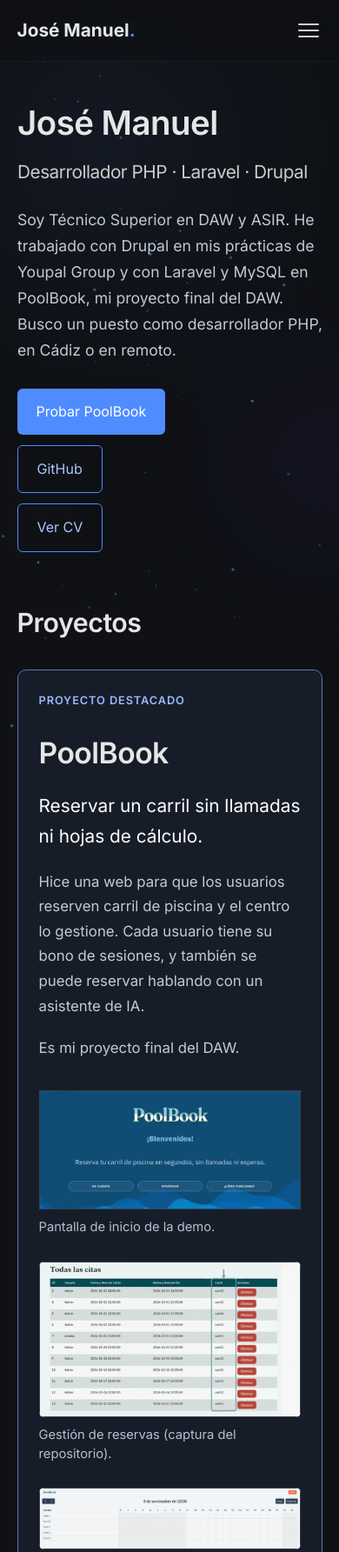
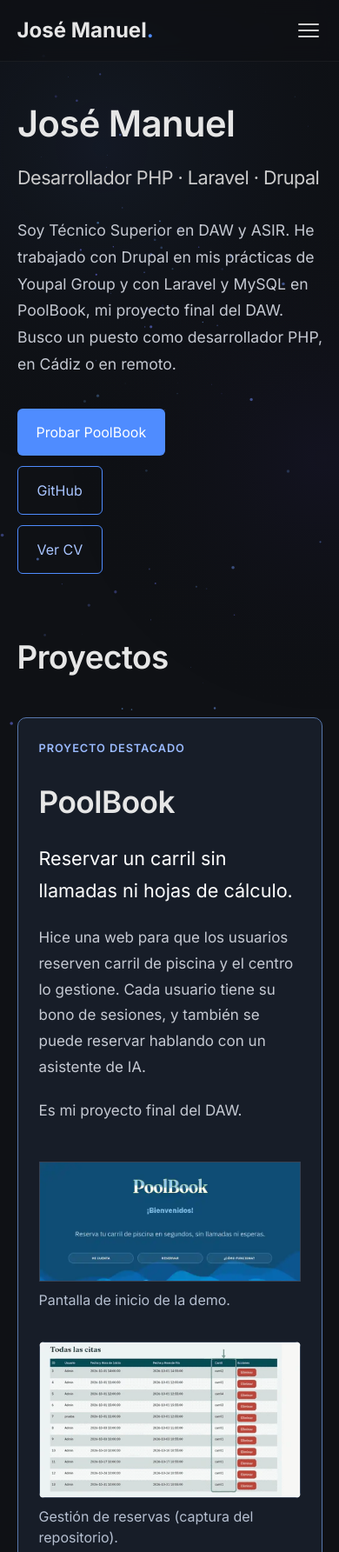
Before and after one commit to JoseBenitezAlba/Personal-Website, a plain HTML site: page index.html in a window 390 px wide. Shown: the top 1785 px of the page at 87% size. Drawn offline with Linux system fonts and the light colour scheme.

Commit message:
letra y espacios más grandes, contenido más ancho

```diff
--- a/style.css
+++ b/style.css
@@ -678,42 +678,45 @@ a:focus-visible, button:focus-visible { outline: 3px solid #b5ccff; outline-offs
   .project-gallery { grid-template-columns: 1fr; }
 }
 
-/* Más ancho, más aire y letra algo mayor en pantallas grandes. */
-body { font-size: 1.0625rem; line-height: 1.7; }
-.container { max-width: 1080px; }
-.hero-container, .narrow { max-width: 1080px; }
-.hero { padding: 140px 0 40px; }
-.hero-name { font-size: 3.8rem; margin-bottom: 18px; }
-.hero-role { font-size: 1.5rem; margin-bottom: 22px; }
-.hero-description { max-width: 720px; font-size: 1.1rem; margin-bottom: 30px; }
-nav a { font-size: 1rem; }
-.logo { font-size: 1.3rem; }
-.btn-primary, .btn-secondary { font-size: 1rem; padding: 14px 26px; }
-.section { padding: 72px 0; }
-#projects.section { padding-top: 32px; }
-.section-title { font-size: 1.9rem; margin-bottom: 28px; }
-.featured-project { padding: 44px; }
-.featured-project h3 { font-size: 2.5rem; }
-.project-lead { font-size: 1.5rem; }
-.project-gallery { gap: 28px; margin: 34px 0; }
-.project-gallery figcaption { font-size: .92rem; }
-.case-flow { padding: 26px 0; margin: 30px 0; }
-.case-flow span:not([aria-hidden]) { font-size: 1.05rem; }
-.case-details { font-size: 1.05rem; }
-.featured-project h4 { font-size: 1.25rem; margin: 30px 0 14px; }
-.tech { font-size: .95rem; }
-.demo-note { font-size: .98rem; }
-.project-card { padding: 34px; }
-.skill-name { font-size: 1.1rem; }
-.skill-level { font-size: .92rem; }
+/* Más ancho, más aire y letra más grande en pantallas grandes. */
+body { font-size: 1.125rem; line-height: 1.75; }
+.container { max-width: 1200px; }
+.hero-container, .narrow { max-width: 1200px; }
+.hero { padding: 160px 0 56px; }
+.hero-name { font-size: 4.8rem; margin-bottom: 20px; }
+.hero-role { font-size: 1.7rem; margin-bottom: 26px; }
+.hero-description { max-width: 780px; font-size: 1.25rem; margin-bottom: 36px; }
+nav a { font-size: 1.1rem; }
+.logo { font-size: 1.5rem; }
+.btn-primary, .btn-secondary { font-size: 1.1rem; padding: 16px 30px; }
+.section { padding: 96px 0; }
+#projects.section { padding-top: 40px; }
+.section-title { font-size: 2.3rem; margin-bottom: 36px; }
+.featured-project { padding: 52px; }
+.featured-project h3 { font-size: 3rem; }
+.project-lead { font-size: 1.7rem; }
+.featured-project p, .case-details { max-width: 800px; }
+.project-gallery { gap: 36px; margin: 44px 0; }
+.project-gallery figcaption { font-size: 1rem; }
+.case-flow { padding: 32px 0; margin: 40px 0; }
+.case-flow span:not([aria-hidden]) { font-size: 1.15rem; }
+.case-details { font-size: 1.15rem; }
+.featured-project h4 { font-size: 1.4rem; margin: 40px 0 16px; }
+.tech { font-size: 1.05rem; }
+.demo-note { font-size: 1.05rem; }
+.project-card { padding: 40px; }
+.skill-name { font-size: 1.2rem; }
+.skill-level { font-size: 1rem; }
 @media (max-width: 768px) {
-  body { font-size: 1.05rem; }
+  body { font-size: 1.0625rem; }
   .hero { padding: 120px 0 24px; }
-  .hero-name { font-size: 2.4rem; }
-  .hero-role { font-size: 1.3rem; }
-  .section { padding: 56px 0; }
+  .hero-name { font-size: 2.6rem; }
+  .hero-role { font-size: 1.35rem; }
+  .hero-description { font-size: 1.1rem; }
+  .section { padding: 60px 0; }
   .featured-project { padding: 24px; }
-  .featured-project h3 { font-size: 2.1rem; }
-  .project-lead { font-size: 1.3rem; }
-  .btn-primary, .btn-secondary { padding: 13px 22px; }
+  .featured-project h3 { font-size: 2.2rem; }
+  .project-lead { font-size: 1.35rem; }
+  .case-flow span:not([aria-hidden]) { font-size: 1.05rem; }
+  .btn-primary, .btn-secondary { font-size: 1rem; padding: 13px 22px; }
 }
```
